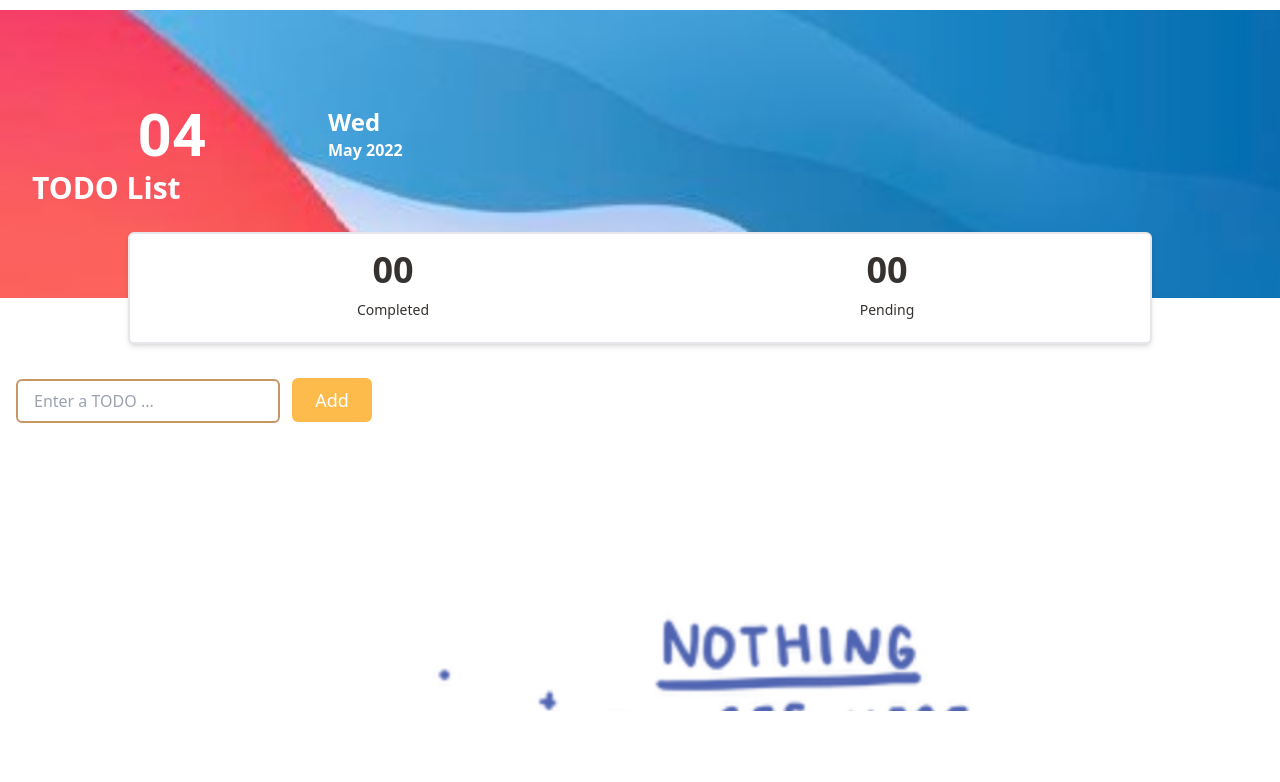
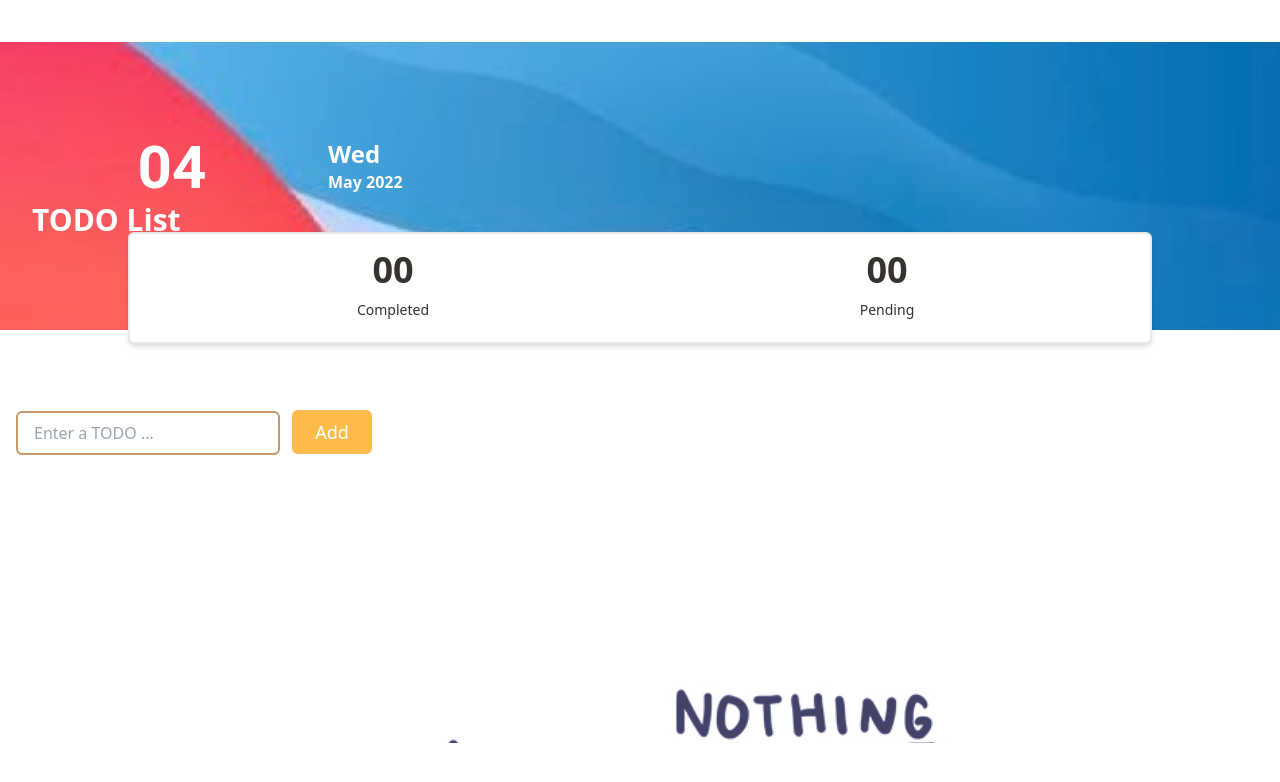
Before and after one commit to elaicajdc/React-Tailwind-TODO, a React (Create React App) app in the folder my-app/: page / in a window 1280 px wide. Shown: the top 782 px of the page. Built offline with nearby package versions, Linux system fonts and the light colour scheme.

Commit message:
Cat colored

```diff
--- a/my-app/src/components/Nothing.js
+++ b/my-app/src/components/Nothing.js
@@ -3,11 +3,11 @@ import '../input.css'
 
 const Nothing = ({todos}) => {
     const noResults = ({data = todos}) => {
-        let count = data.filter((item => item.completed === false));
+        let count = data.filter((item => !item.length));
         return (count.length > 0)? true : false;
     }
     return (
-        <div className={`${(noResults(todos))? "" : "bg-cat-nothing min-w-full h-72 p-4 box-border mb-16 bg-cover"}`}/>
+        <div className={`${(noResults(todos))? "" : "bg-cat-nothing min-w-full h-72 box-border bg-cover"}`}/>
     );
 };
 
```
Also changed, not shown: my-app/src/img/cat.png.
